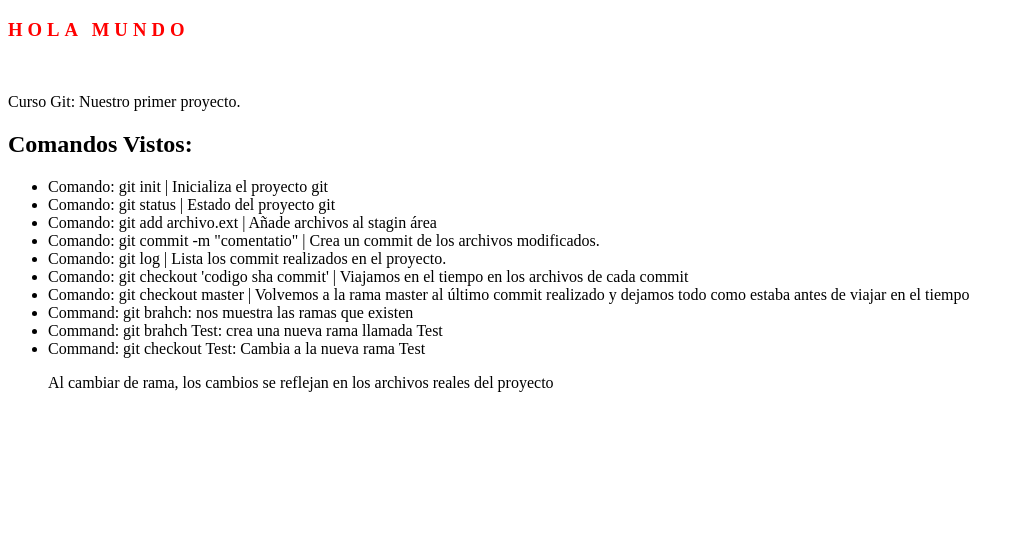
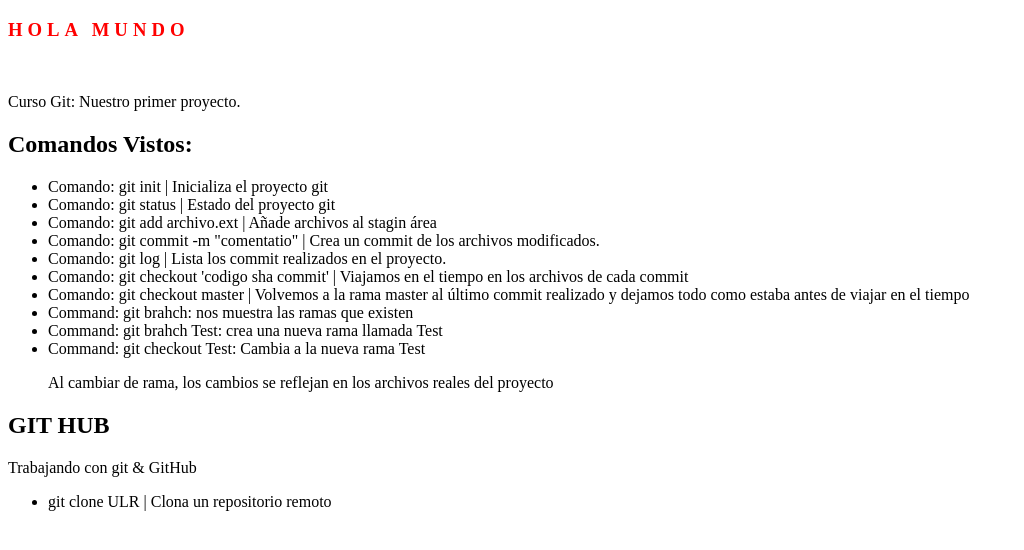
Before and after one commit to srubengt/gitfacilito, a plain HTML site: page index.html in a window 1280 px wide. Shown: the whole page, without its empty margins (0-1024 px from the left). Drawn offline with Linux system fonts and the light colour scheme.

Commit message:
Añade nuevos comandos Git Hub

```diff
--- a/index.html
+++ b/index.html
@@ -24,7 +24,12 @@
         <li>Command: git checkout Test: Cambia a la nueva rama Test
         	<p>Al cambiar de rama, los cambios se reflejan en los archivos reales del proyecto</p>
         </li>
+    </ul>
 
+    <h2>GIT HUB</h2>
+    <p>Trabajando con git & GitHub</p>
+    <ul>
+    	<li>git clone ULR | Clona un repositorio remoto</li>
     </ul>
 </body>
 </html>
```
Also changed, not shown: 1 other file.
